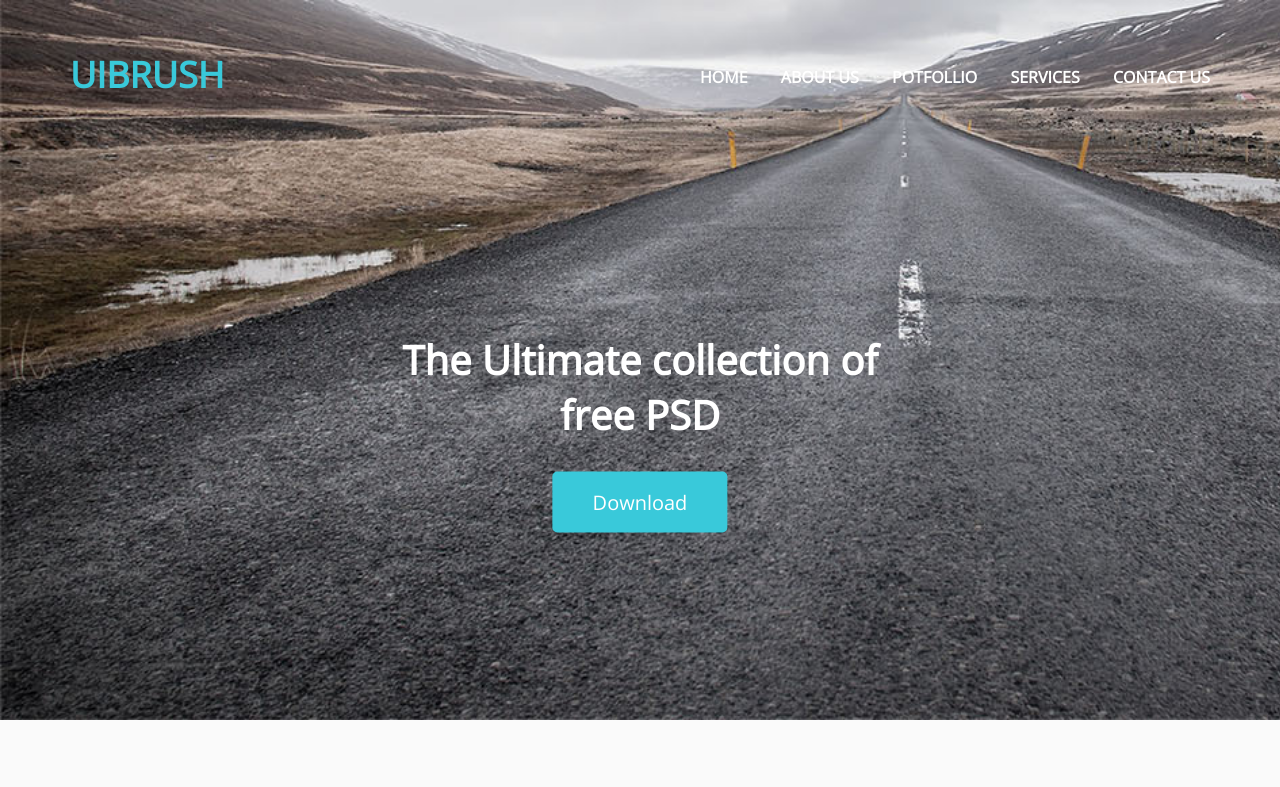
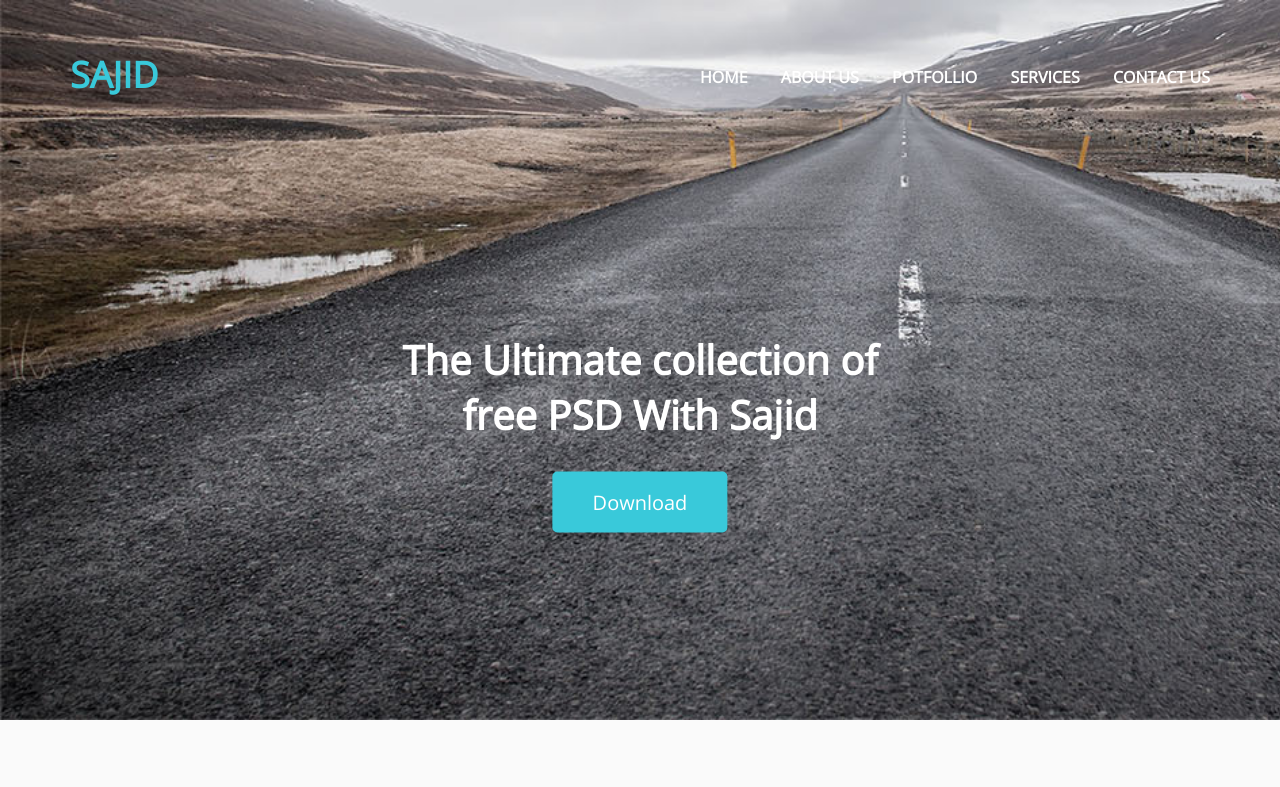
Before and after one commit to ami-sajid/Uibrush, a plain HTML site: page index.html in a window 1280 px wide. Shown: the top 787 px of the page. Drawn offline with nearby package versions, Linux system fonts and the light colour scheme.

Commit message:
Update index.html

```diff
--- a/index.html
+++ b/index.html
@@ -14,7 +14,7 @@
             <div class="container">
                 <div class="row header-wrap">
                     <div class="col">
-                        <div class="logo uppercase text-primery"><h1>uibrush</h1></div>
+                        <div class="logo uppercase text-primery"><h1>Sajid</h1></div>
                     </div>
                     <div class="col">
                         <ul class="navbar uppercase d-flex">
@@ -29,7 +29,7 @@
                 <!-- header end -->
                 <!-- banner start  -->
                 <div class="banner-text text-center">
-                    <h1 class="text-white">The Ultimate collection of <br> free PSD</h1>
+                    <h1 class="text-white">The Ultimate collection of <br> free PSD With Sajid</h1>
                 <a href="" class="btn btn-lg text-white text-uppercase bg-pri">Download</a>
                 </div>
             </div>
```
